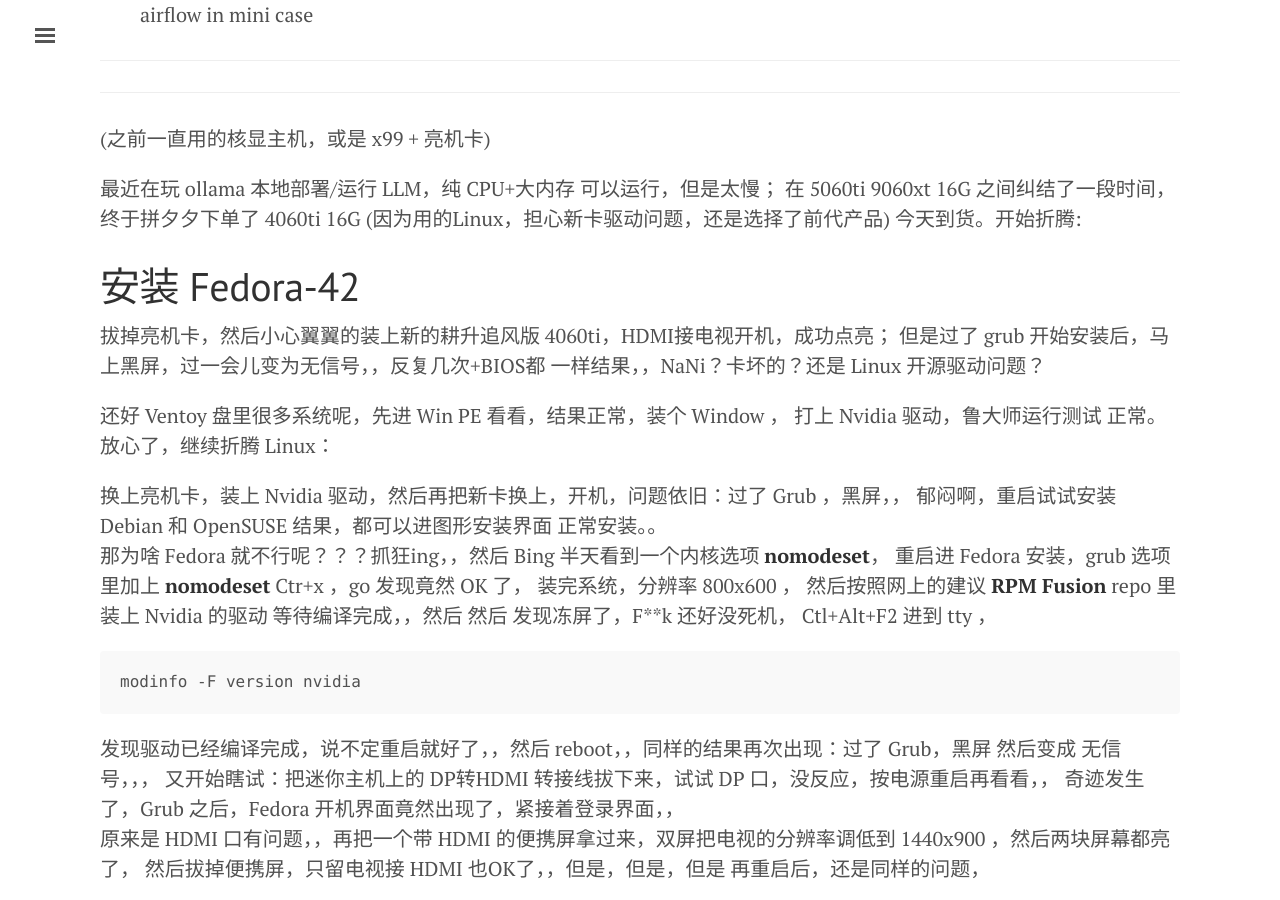
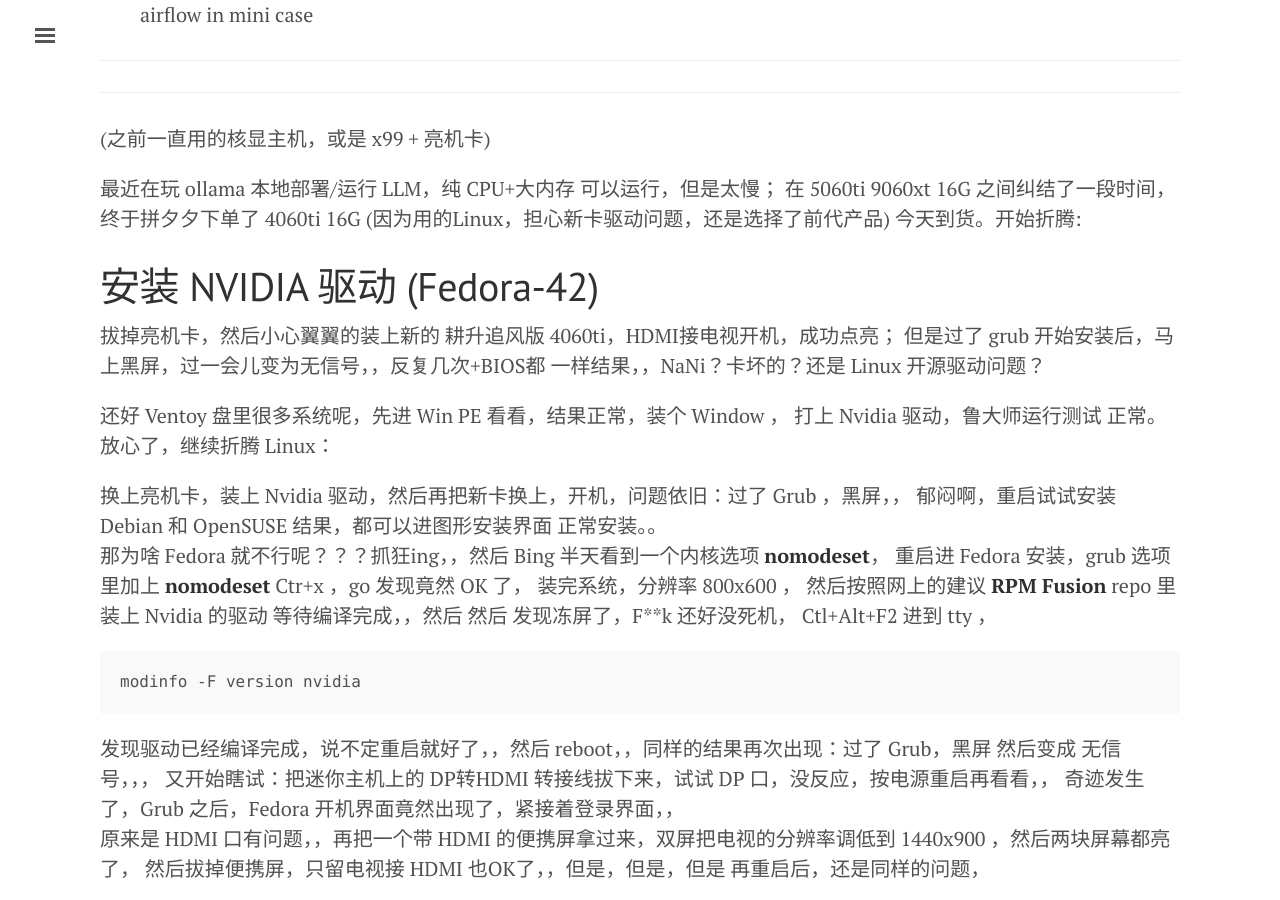
Before and after one commit to tcler/tcler.github.io, a Jekyll site: the page built from _posts/2025-05-30-my-first-graphics-card.md, in a window 1280 px wide and 900 px high, scrolled down 2187 px. Built offline with Jekyll 4.4.1, drawn with Linux system fonts in a browser that asks for light colours; some of the changed text lies outside the part shown.

Commit message:
Update 2025-05-30-my-first-graphics-card.md

```diff
--- a/_posts/2025-05-30-my-first-graphics-card.md
+++ b/_posts/2025-05-30-my-first-graphics-card.md
@@ -11,7 +11,7 @@
 
 **Today's adventures:**
 
-## Installing Fedora 42
+## Installing NVIDIA driver on Fedora 42
 Removed the old boot card, carefully installed the new GAINWARD RTX 4060Ti, connected
 HDMI to TV, and successfully booted. However, after GRUB during installation, the screen
 immediately went black, then no signal... Repeated attempts + BIOS settings yielded the
@@ -84,8 +84,8 @@
 在 5060ti 9060xt 16G 之间纠结了一段时间，终于拼夕夕下单了 4060ti 16G
 (因为用的Linux，担心新卡驱动问题，还是选择了前代产品) 今天到货。开始折腾:
 
-# 安装 Fedora-42
-拔掉亮机卡，然后小心翼翼的装上新的耕升追风版 4060ti，HDMI接电视开机，成功点亮；
+# 安装 NVIDIA 驱动 (Fedora-42)
+拔掉亮机卡，然后小心翼翼的装上新的 耕升追风版 4060ti，HDMI接电视开机，成功点亮；
 但是过了 grub 开始安装后，马上黑屏，过一会儿变为无信号，，反复几次+BIOS都
 一样结果，，NaNi？卡坏的？还是 Linux 开源驱动问题？
 
```
